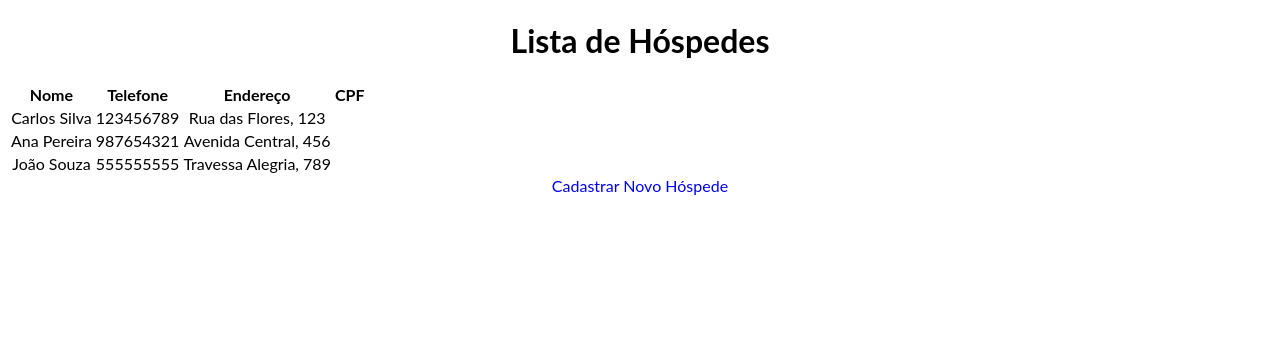
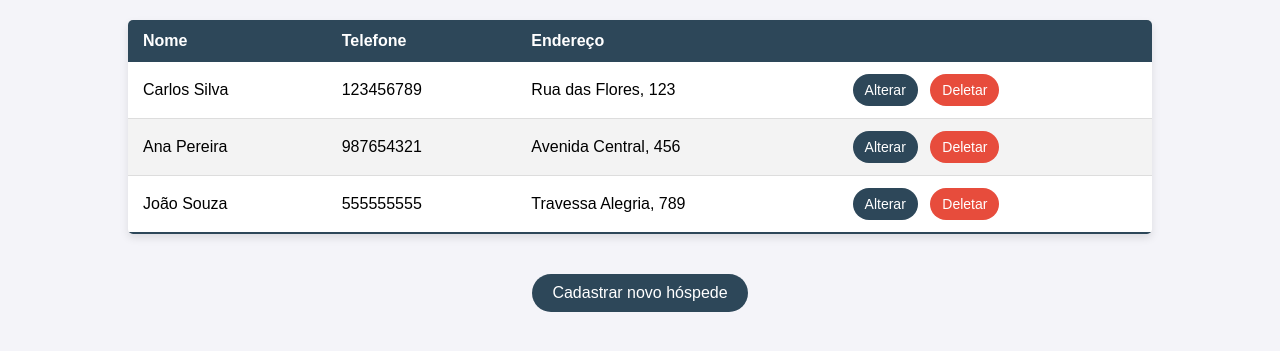
Before and after one commit to giovanacorrea/ban2, a Flask app: page /listarHospedes in a window 1280 px wide. Shown: the top 351 px of the page. Run offline with Flask 3, Linux system fonts and the light colour scheme; data comes from the database, SQL or seed files in the repository; some libraries are stand-ins or nearby versions.

Commit message:
correção css lista de hóspedes

```diff
--- /dev/null
+++ b/parte4/static/listaHospedes.css
@@ -0,0 +1,97 @@
+/* hospede.css */
+
+body {
+    font-family: Arial, sans-serif;
+    background-color: #f4f4f9;
+    margin: 0;
+    padding: 0;
+    display: flex;
+    flex-direction: column;
+    align-items: center;
+}
+
+h1 {
+    color: #2D4759;
+    margin-top: 20px;
+}
+
+table {
+    width: 80%;
+    border-collapse: collapse;
+    margin: 20px 0;
+    font-size: 16px;
+    text-align: left;
+    background-color: #fff;
+    border-radius: 5px;
+    overflow: hidden;
+    box-shadow: 0 4px 8px rgba(0, 0, 0, 0.1);
+}
+
+table thead tr {
+    background-color: #2D4759;;
+    color: #ffffff;
+    text-align: left;
+    font-weight: bold;
+}
+
+table th,
+table td {
+    padding: 12px 15px;
+}
+
+table tbody tr {
+    border-bottom: 1px solid #dddddd;
+}
+
+table tbody tr:nth-of-type(even) {
+    background-color: #f3f3f3;
+}
+
+table tbody tr:last-of-type {
+    border-bottom: 2px solid #2D4759;;
+}
+
+table tbody tr:hover {
+    background-color: #f1f1f1;
+}
+
+button {
+    padding: 8px 12px;
+    border: none;
+    border-radius: 20px;
+    cursor: pointer;
+    font-size: 14px;
+    margin: 0 4px;
+    color: #ffffff;
+}
+
+button.delete-btn {
+    background-color: #e74c3c;
+}
+
+button.edit-btn {
+    background-color: #2D4759;;
+}
+
+button.delete-btn:hover {
+    background-color: #c0392b;
+}
+
+button.edit-btn:hover {
+    background-color: #18252e;
+}
+
+a {
+    display: inline-block;
+    margin-top: 20px;
+    text-decoration: none;
+    padding: 10px 20px;
+    background-color: #2D4759;
+    color: white;
+    border-radius: 20px;
+    transition: background-color 0.3s;
+}
+
+a:hover {
+    background-color: #18252e;
+}
--- a/parte4/templates/cadastroHospede.html
+++ b/parte4/templates/cadastroHospede.html
@@ -30,6 +30,7 @@
                     </div>
                 </div>
                 <button type="submit" class="submit-button" id="submit-button">Enviar</button>
+                  <a href="/listarHospedes" class="submit-button" id="submit-button">Lista de hóspedes</a>
             </form>
                 {% with messages = get_flashed_messages() %}
                 {% if messages %}
--- a/parte4/templates/listarHospedes.html
+++ b/parte4/templates/listarHospedes.html
@@ -3,18 +3,17 @@
 <head>
     <meta charset="UTF-8">
     <meta name="viewport" content="width=device-width, initial-scale=1.0">
-    <title>Listar Hóspedes</title>
-    <link rel="stylesheet" href="{{ url_for('static', filename='hospede.css') }}">
+    <title>Hóspedes</title>
+    <link rel="stylesheet" href="static/listaHospedes.css">
 </head>
 <body>
-    <h1>Lista de Hóspedes</h1>
     <table>
         <thead>
             <tr>
                 <th>Nome</th>
                 <th>Telefone</th>
                 <th>Endereço</th>
-                <th>CPF</th>
+                <th></th>
             </tr>
         </thead>
         <tbody>
@@ -23,11 +22,14 @@
                 <td>{{ hospede.nome }}</td>
                 <td>{{ hospede.telefone }}</td>
                 <td>{{ hospede.endereco }}</td>
-                <td>{{ hospede.id }}</td>
+                <td>
+                    <button class="edit-btn">Alterar</button>
+                    <button class="delete-btn">Deletar</button>
+                </td>
             </tr>
             {% endfor %}
         </tbody>
     </table>
-    <a href="{{ url_for('cadastroHospede') }}">Cadastrar Novo Hóspede</a>
+    <a href="{{ url_for('cadastroHospede') }}">Cadastrar novo hóspede</a>
 </body>
 </html>
```
